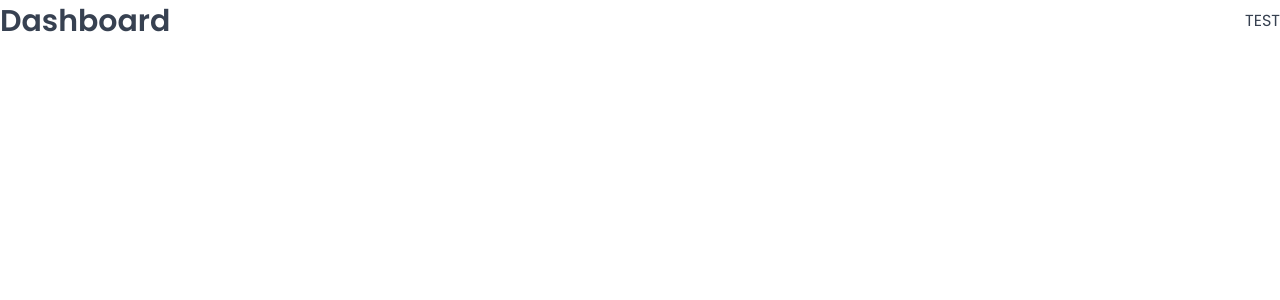
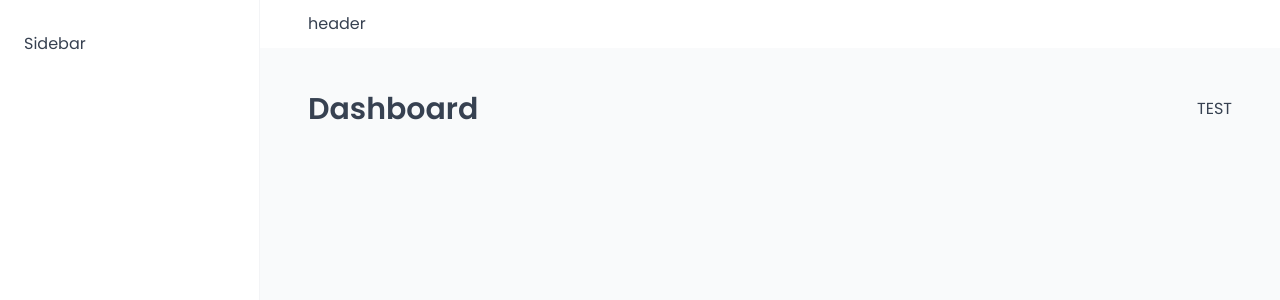
Before and after one commit to miguel-willians/The-Wild-Oasis-Management, a React (Vite) app: page /dashboard in a window 1280 px wide. Shown: the top 300 px of the page. Built offline with nearby package versions, Linux system fonts and the light colour scheme; a web font is replaced by a local one.

Commit message:
Criando o AppLayout e definindo os estilos básicos

```diff
--- a/src/App.jsx
+++ b/src/App.jsx
@@ -10,6 +10,7 @@
 import PageNotFound from "./pages/PageNotFound";
 
 import GlobalStyles from "./styles/GlobalStyles";
+import AppLayout from "./ui/AppLayout";
 
 function App() {
   return (
@@ -17,14 +18,16 @@
       <GlobalStyles />
       <BrowserRouter>
         <Routes>
+          <Route element={<AppLayout />}>
             <Route index element={<Navigate replace to="dashboard" />} />
             <Route path="dashboard" element={<Dashboard />} />
             <Route path="account" element={<Account />} />
             <Route path="bookings" element={<Bookings />} />
             <Route path="cabins" element={<Cabins />} />
-          <Route path="login" element={<Login />} />
             <Route path="settings" element={<Settings />} />
             <Route path="users" element={<Users />} />
+          </Route>
+          <Route path="login" element={<Login />} />
           <Route path="*" element={<PageNotFound />} />
         </Routes>
       </BrowserRouter>
--- /dev/null
+++ b/src/ui/AppLayout.jsx
@@ -0,0 +1,28 @@
+import { Outlet } from "react-router-dom";
+
+import Sidebar from "./Sidebar";
+import Header from "./Header";
+import Main from "./Main";
+
+import styled from "styled-components";
+
+const StyledAppLayout = styled.div`
+  display: grid;
+  height: 100vh;
+  grid-template-columns: 26rem 1fr;
+  grid-template-rows: auto 1fr;
+`;
+
+function AppLayout() {
+  return (
+    <StyledAppLayout>
+      <Header />
+      <Sidebar />
+      <Main>
+        <Outlet />
+      </Main>
+    </StyledAppLayout>
+  );
+}
+
+export default AppLayout;
--- /dev/null
+++ b/src/ui/Header.jsx
@@ -0,0 +1,13 @@
+import styled from "styled-components";
+
+const StyledHeader = styled.header`
+  border-bottom: 1 solid var(--color-grey-100);
+  padding: 1.2rem 4.8rem;
+  background-color: var(--color-grey-0);
+`;
+
+function Header() {
+  return <StyledHeader>header</StyledHeader>;
+}
+
+export default Header;
--- /dev/null
+++ b/src/ui/Main.jsx
@@ -0,0 +1,13 @@
+/* eslint-disable react/prop-types */
+import styled from "styled-components";
+
+const StyledMain = styled.main`
+  background-color: var(--color-grey-50);
+  padding: 4rem 4.8rem 6.4rem;
+`;
+
+function Main({ children }) {
+  return <StyledMain>{children}</StyledMain>;
+}
+
+export default Main;
--- /dev/null
+++ b/src/ui/Sidebar.jsx
@@ -0,0 +1,14 @@
+import styled from "styled-components";
+
+const StyledSidebar = styled.aside`
+  background-color: var(--color-grey-0);
+  padding: 3.2rem 2.4rem;
+  border-right: 1px solid var(--color-grey-100);
+  grid-row: 1/ -1;
+`;
+
+function Sidebar() {
+  return <StyledSidebar>Sidebar</StyledSidebar>;
+}
+
+export default Sidebar;
```
Lines whose indentation alone changed are shown as unchanged.
